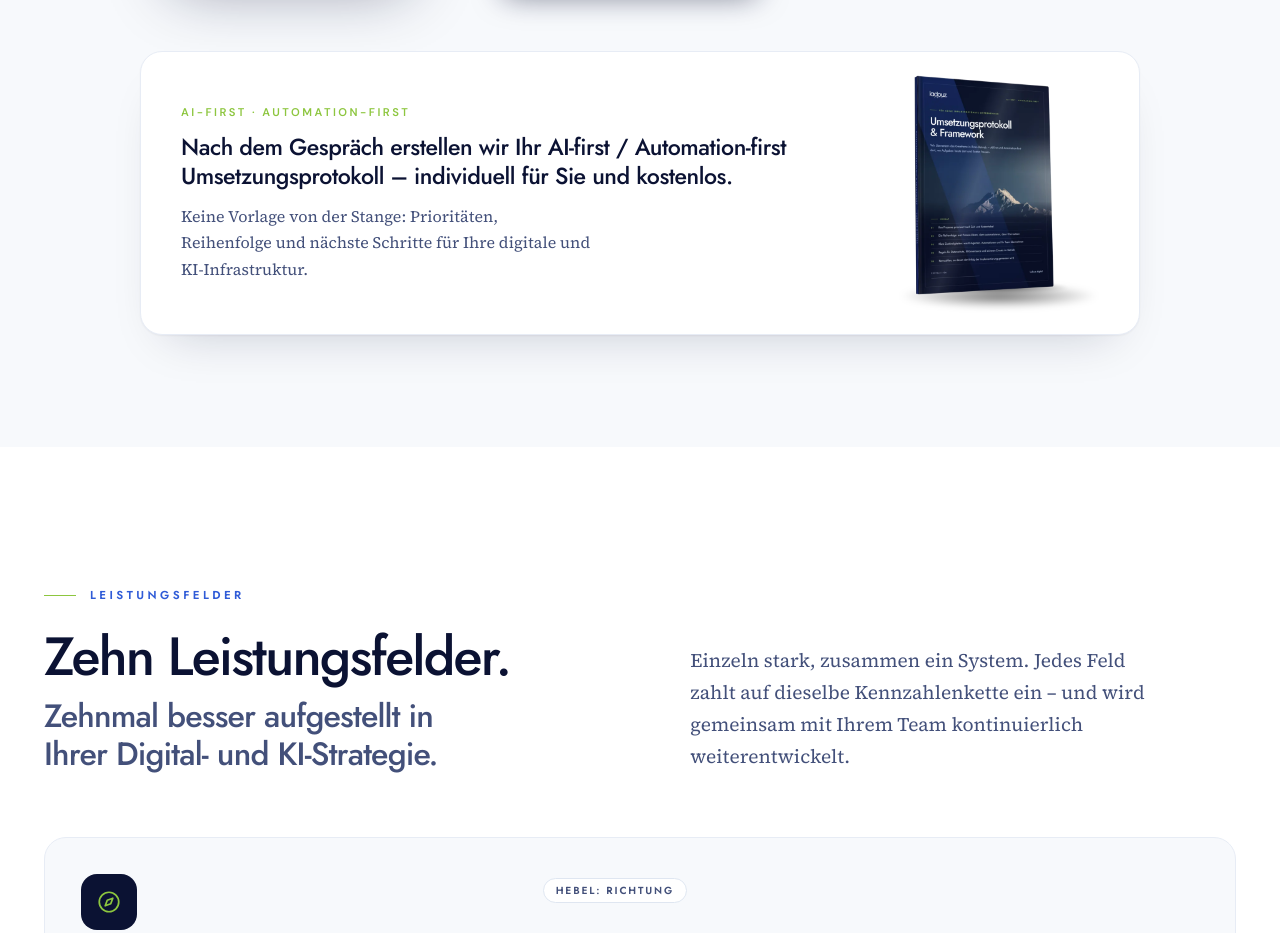
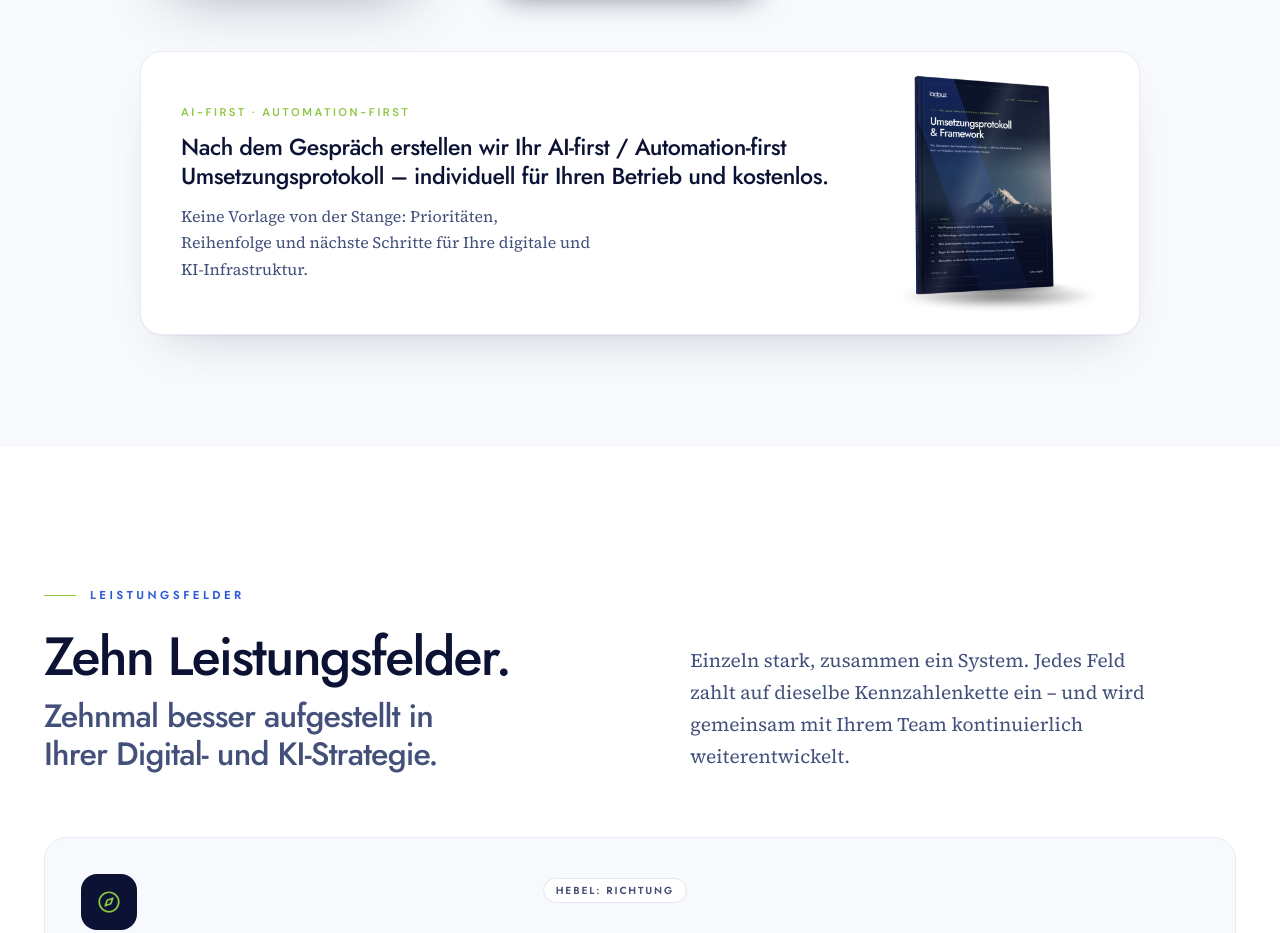
Before and after one commit to nizarladouz/Ladouz-Digital, a Next.js app in the folder ladouz-digital/: page / in a window 1280 px wide. Shown: the part 4300-5233 px from the top of the page. Built offline with nearby package versions, Linux system fonts and the light colour scheme.

Commit message:
Startseite: Umsetzungsprotokoll für Ihren Betrieb

```diff
--- a/ladouz-digital/app/page.tsx
+++ b/ladouz-digital/app/page.tsx
@@ -1533,7 +1533,7 @@ function Bestandsaufnahme() {
           <div>
             <p className="font-[family-name:var(--font-dm-sans)] text-[0.7rem] font-semibold uppercase tracking-[0.22em] text-[#8dc63f]">AI-first · Automation-first</p>
             <p className="mt-3 text-[clamp(1.2rem,2vw,1.45rem)] font-medium leading-[1.25] tracking-[-0.02em] text-[#0b1233]">
-              Nach dem Gespräch erstellen wir Ihr AI-first / Automation-first Umsetzungsprotokoll – individuell für Sie und kostenlos.
+              Nach dem Gespräch erstellen wir Ihr AI-first / Automation-first Umsetzungsprotokoll – individuell für Ihren Betrieb und kostenlos.
             </p>
             <p className="ld-serif mt-3 max-w-[52ch] text-[1rem] leading-[1.65] text-[#43507a]">
               Keine Vorlage von der Stange: Prioritäten, Reihenfolge und nächste Schritte für Ihre digitale und KI-Infrastruktur.
```
